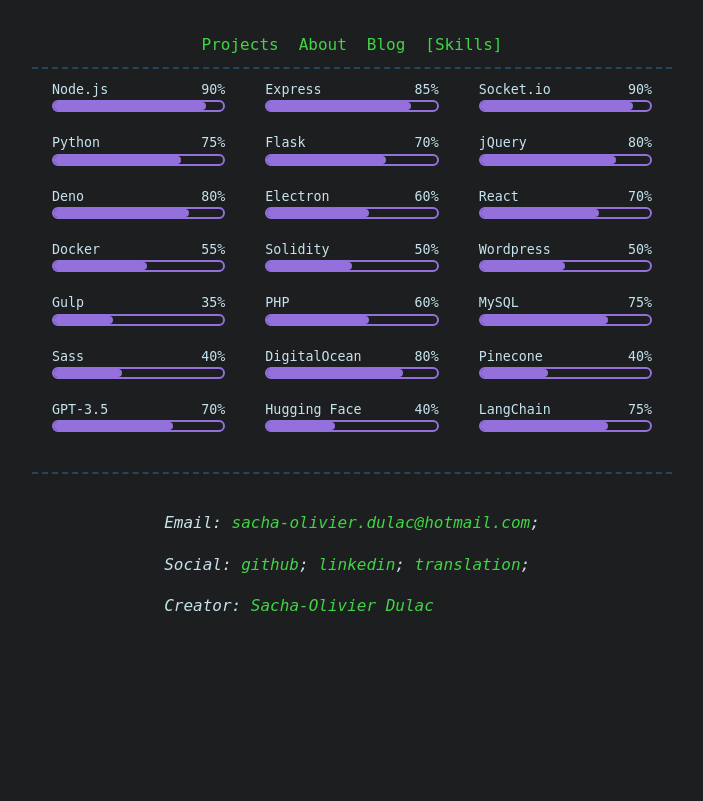
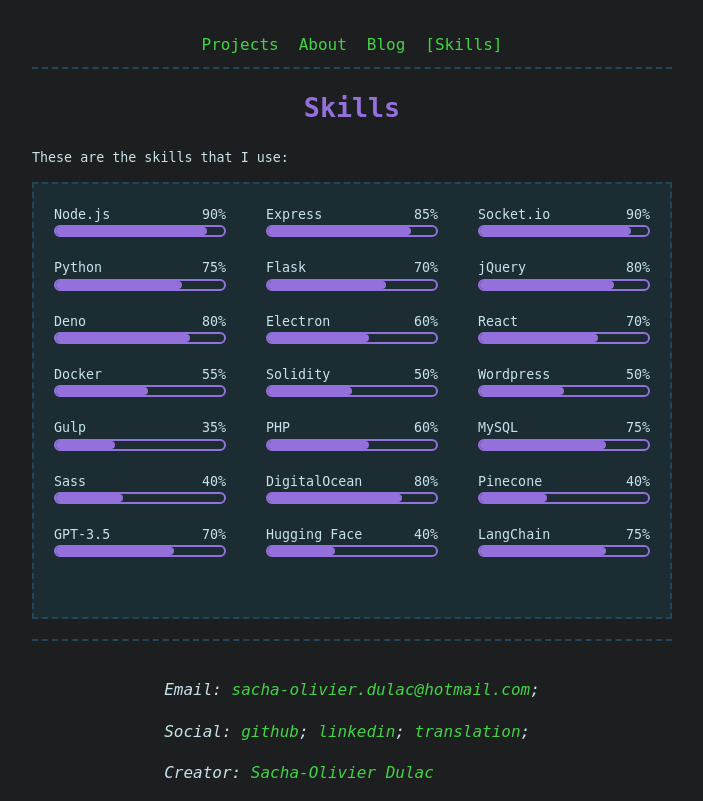
Before and after one commit to gultar/flask-portfolio, a Flask app: page /skills in a window 1280 px wide. Shown: the whole page, without its empty margins (288-991 px from the left). Before the commit the page ends 611 px from the top, so only its background shows below. Run offline with Flask 3, Linux system fonts and the light colour scheme; some libraries are stand-ins or nearby versions.

Commit message:
modded skills page

```diff
--- a/static/css/style.css
+++ b/static/css/style.css
@@ -140,11 +140,7 @@ h2, h3{
     width: var(--size-of-portrait-square);
     background-color: #0d1012;
     border-radius: 50%;
-    /* margin-left: 100px; */
     margin-top: 10px;
-    /* -webkit-clip-path: polygon(25% 5%, 75% 5%, 100% 50%, 75% 95%, 25% 95%, 0% 50%);
-    clip-path: polygon(25% 5%, 75% 5%, 100% 50%, 75% 95%, 25% 95%, 0% 50%); */
-    /* border: 1px solid var(--highlight-2); */
 }
 
 .pixel-portrait {
@@ -155,10 +151,6 @@ h2, h3{
     background-image: url("../images/portrait.jpg");
     transition: background-image .2s;
     background-size: contain;
-}
-
-.pixel-portrait:hover{
-    /* background-image: url("../images/portrait.jpg"); */
 }
 
 /* Navbar */
@@ -385,12 +377,13 @@ table {
     border-collapse: collapse;
     /* border: 1px dashed #ddd; */
     background-color: var(--base01);
-    border: 2px dashed var(--nav-footer-border)
+    border: 2px dashed var(--nav-footer-border);
 }
 
 th, td {
     padding: 10px 30px;
     text-align: center;
+    border: 2px dashed var(--nav-footer-border);
     /* border: 1px dashed #ddd; */
 }
 
@@ -541,7 +534,12 @@ footer {
     display: flex;
     flex-direction: column;
     width:100%;
-    margin:0px 20px;
+    margin:20px 20px;
+}
+
+.skills-container{
+    background-color: var(--base01);
+    border: dashed 2px var(--nav-footer-border);
 }
 
 .skills{
--- a/templates/skills.html
+++ b/templates/skills.html
@@ -10,6 +10,8 @@
         {% set navbar_logged_in = logged_in %}
         {% set navbar_language = language %}
         {% include '_navbar.html' %}
+        <h1 style="display:flex;width:100%;justify-content:center;">Skills</h1>
+        <p><span>These are the skills that I use:</span></p>
         <div class="skills-container">
             <div class="skillbars">
                 <div class="panel-skillsbars">
```
